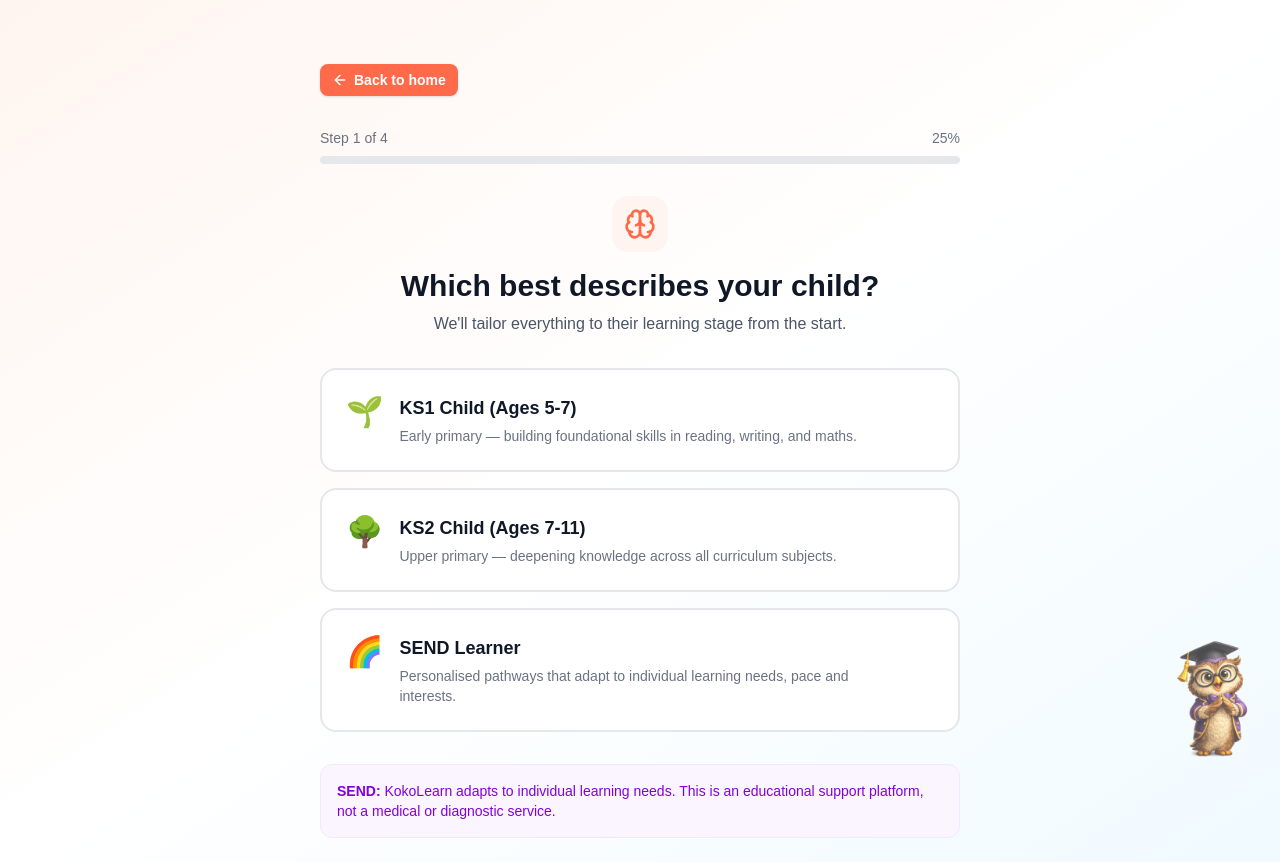
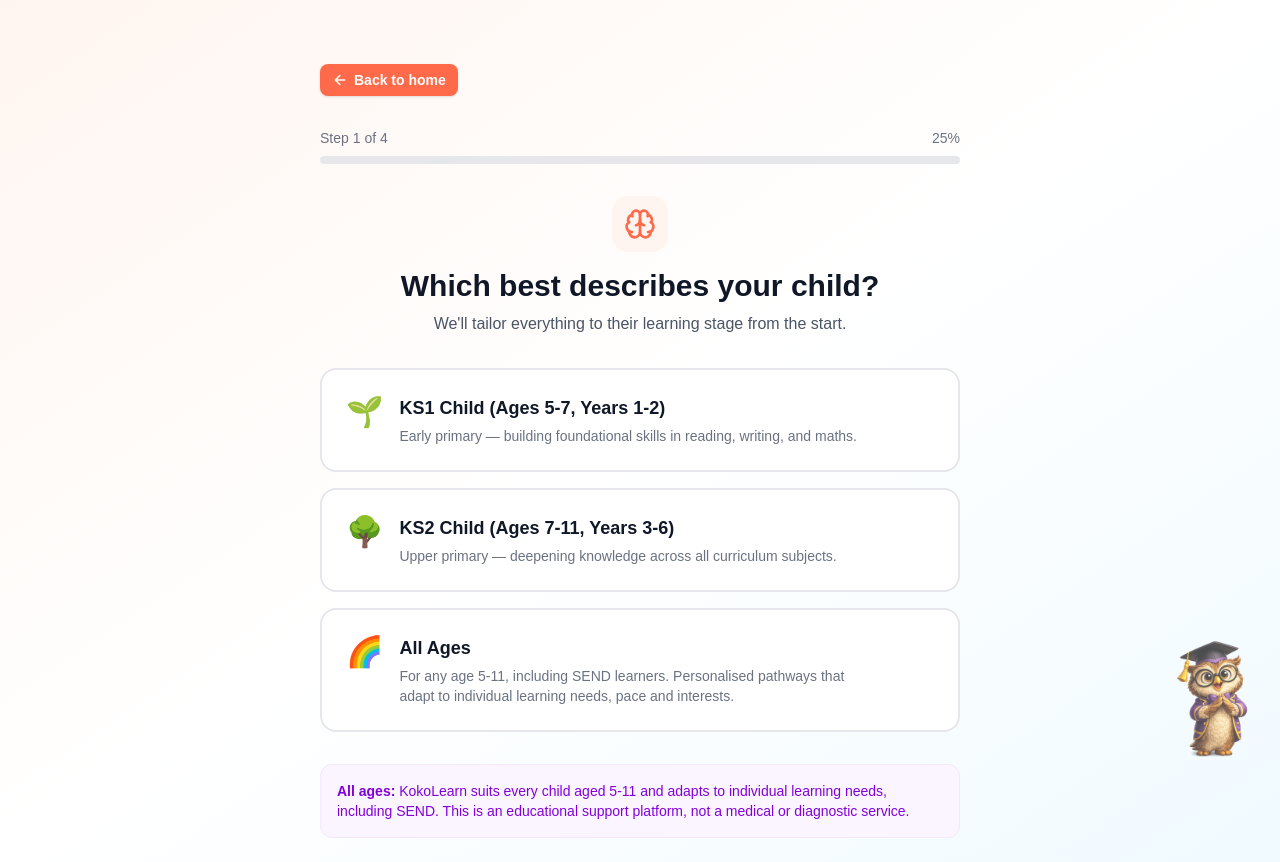
Before and after one commit to MFangler1/KokoLEARN, a Next.js app: page /onboarding in a window 1280 px wide. Built offline with nearby package versions, Linux system fonts and the light colour scheme.

Commit message:
Unify age wording; All Ages option; stage-aware age default

```diff
--- a/app/blog/data.ts
+++ b/app/blog/data.ts
@@ -158,6 +158,8 @@ The curriculum broadens significantly. Multiplication tables, fractions, and dec
 
 **Key Stage 3 (Ages 11-14, Years 7-9)**
 
+*KokoLearn covers Key Stages 1 and 2 only, ages 5-11. Key Stage 3 is included here for context.*
+
 Secondary school begins. Subjects deepen and specialise. Your child will study maths, English, science, history, geography, a modern foreign language, design & technology, art, music, PE, computing, and citizenship.
 
 *What you can do at home*: Talk about what they're learning. Help them organise their time. Don't worry about knowing the content — showing interest is what matters.
--- a/app/onboarding/page.tsx
+++ b/app/onboarding/page.tsx
@@ -25,9 +25,9 @@ const interests = [
 ];
 
 const learningPaths = [
-  { id: "ks1", title: "KS1 Child (Ages 5-7)", desc: "Early primary — building foundational skills in reading, writing, and maths.", icon: "🌱", color: "from-emerald-400 to-emerald-600" },
-  { id: "ks2", title: "KS2 Child (Ages 7-11)", desc: "Upper primary — deepening knowledge across all curriculum subjects.", icon: "🌳", color: "from-primary to-secondary" },
-  { id: "send", title: "SEND Learner", desc: "Personalised pathways that adapt to individual learning needs, pace and interests.", icon: "🌈", color: "from-purple-400 to-purple-600" },
+  { id: "ks1", title: "KS1 Child (Ages 5-7, Years 1-2)", desc: "Early primary — building foundational skills in reading, writing, and maths.", icon: "🌱", color: "from-emerald-400 to-emerald-600" },
+  { id: "ks2", title: "KS2 Child (Ages 7-11, Years 3-6)", desc: "Upper primary — deepening knowledge across all curriculum subjects.", icon: "🌳", color: "from-primary to-secondary" },
+  { id: "send", title: "All Ages", desc: "For any age 5-11, including SEND learners. Personalised pathways that adapt to individual learning needs, pace and interests.", icon: "🌈", color: "from-purple-400 to-purple-600" },
 ];
 
 export default function Onboarding() {
@@ -95,6 +95,7 @@ export default function Onboarding() {
                   key={path.id}
                   onClick={() => {
                     setLearningPath(path.id);
+                    setChildAge(path.id === "ks1" ? "6" : path.id === "ks2" ? "9" : "8");
                     setStep(1);
                   }}
                   className={`group w-full rounded-2xl border-2 p-6 text-left transition-all duration-300 hover:-translate-y-0.5 hover:shadow-lg ${
@@ -118,7 +119,7 @@ export default function Onboarding() {
             </div>
             <div className="mt-8 rounded-xl border border-purple-100 bg-purple-50 p-4">
               <p className="text-sm text-purple-700">
-                <strong>SEND:</strong> KokoLearn adapts to individual learning needs. This is an educational support platform, not a medical or diagnostic service.
+                <strong>All ages:</strong> KokoLearn suits every child aged 5-11 and adapts to individual learning needs, including SEND. This is an educational support platform, not a medical or diagnostic service.
               </p>
             </div>
           </div>
```
